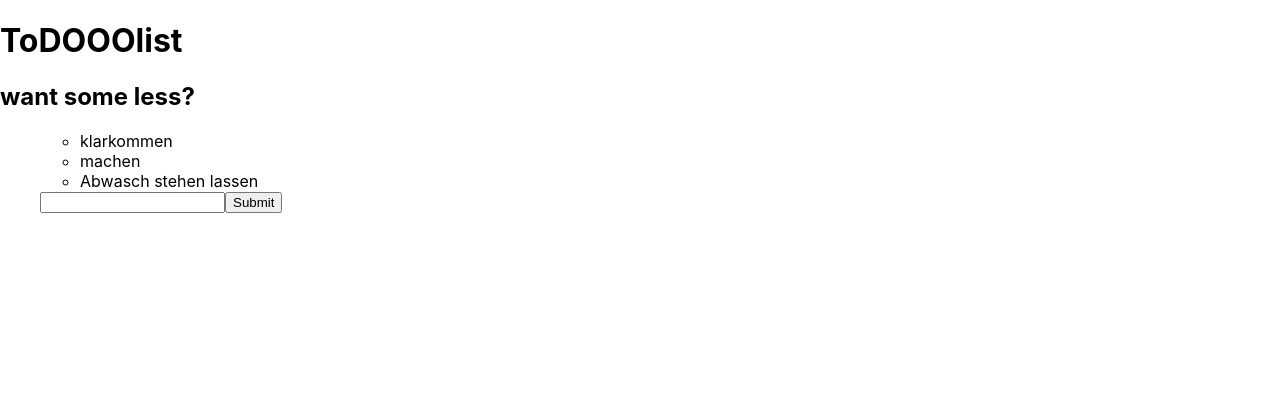
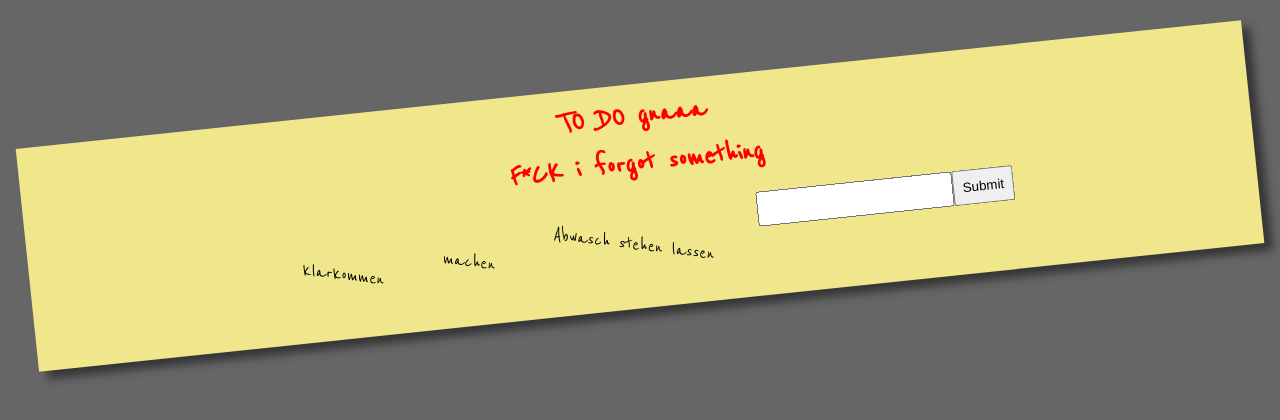
Before and after one commit to bumsausende/ToDoApp, a React (Vite) app: page / in a window 1280 px wide. Shown: the top 420 px of the page. Built offline with nearby package versions, Linux system fonts and the light colour scheme.

Commit message:
css added

```diff
--- a/src/App.css
+++ b/src/App.css
@@ -1,3 +1,38 @@
+@import url("https://fonts.googleapis.com/css2?family=Amatic+SC&family=Reenie+Beanie&display=swap");
+
+body {
+  margin: 60px auto;
+  background: #666;
+  color: #fff;
+}
+
+* {
+  margin: 0;
+  padding: 8px;
+}
+ul,
+li {
+  list-style: none;
+}
+ul {
+  display: flex;
+  flex-wrap: wrap;
+  justify-content: center;
+}
+
+ul li {
+  margin: 1em;
+  transform: rotate(13deg);
+}
+/*ul li:hover {
+  margin: 1em;
+  transform: rotate(13deg);
+  box-shadow: 10px 10px 7px rgba(0, 0, 0, 0.7);
+  transform: scale(1.25);
+  position: relative;
+  z-index: 5;
+}*/
+
 li {
   cursor: pointer;
 }
@@ -5,3 +40,40 @@ li {
 .ToDoItem--isDone {
   text-decoration: line-through;
 }
+.App {
+  font-family: "Reenie Beanie";
+  font-size: 16pt;
+  background-color: khaki;
+  color: rgb(255, 0, 0);
+  box-shadow: 8px 8px 8px rgba(33, 33, 33, 0.7);
+  transition: transform 0.15s linear;
+  transform: rotate(-6deg);
+}
+/*.App :hover {
+  box-shadow: 10px 10px 7px rgba(0, 0, 0, 0.7);
+  transform: scale(1.25);
+  position: relative;
+  z-index: 5;
+}*/
+
+.listOfToDos {
+  color: black;
+}
+
+.titleToDo {
+  display: flex;
+  flex-direction: row;
+  justify-content: center;
+  font-size: 24pt;
+}
+.secondTitleToDo {
+  display: flex;
+  justify-content: center;
+}
+
+.createToDo {
+  flex-direction: row;
+}
+
+form {
+}
--- a/src/App.jsx
+++ b/src/App.jsx
@@ -1,15 +1,14 @@
-import { ToDoList } from './Components/ToDoList'
-import './App.css'
+import { ToDoList } from "./Components/ToDoList";
+import "./App.css";
 
 export const App = () => {
-
-return (
+  return (
     <div className="App">
-      <h1> ToDOOOlist</h1>
-      <h2> want some less?</h2>
-    <ul>
-       <ToDoList />
-    </ul>
+      <h1 className="titleToDo"> TO DO gnaaa</h1>
+      <h2 className="secondTitleToDo"> F*CK i forgot something</h2>
+      <ul className="listOfToDos">
+        <ToDoList />
+      </ul>
     </div>
   );
 };
--- a/src/Components/ToDoItem.jsx
+++ b/src/Components/ToDoItem.jsx
@@ -1,7 +1,9 @@
 import { useState, useEffect } from "react";
+import { useLocalStorageState } from "../utils/localStorage";
 
-export const ToDoItem = ({ name }) => {
-  const [isDone, setIsDone] = useState(false);
+//umbenennen des Hooks und Key vergeben!
+export const ToDoItem = ({ name, id }) => {
+  const [isDone, setIsDone] = useLocalStorageState(`isDoneState ${id}`, false);
 
   return (
     <li
--- a/src/Components/ToDoList.jsx
+++ b/src/Components/ToDoList.jsx
@@ -1,28 +1,26 @@
 import { useEffect, useState } from "react";
 import { ToDoItem } from "./ToDoItem";
 import { CreateToDo } from "./CreateToDo";
-import { getItem, setItem } from "../utils/localStorage";
+import { getItem, setItem, useLocalStorageState } from "../utils/localStorage";
 
-// now with getItems
+/*
+mit F2 werden alle ToDos durch State ersetzt
+Todolist stored below useEffects, Array durch customHook ersetzn
+now with getItems with useState[ToDos, setToDos] = useState(
+getItem("ToDos"*/
+
 export const ToDoList = () => {
-  const [ToDos, setToDos] = useState(
-    getItem("ToDos", [
-      { id: 0, name: "klarkommen" },
-      { id: 1, name: "machen" },
-      { id: 2, name: "Abwasch stehen lassen" },
-    ])
-  );
-  //setItem useEFFECT
-
-  useEffect(() => {
-    setItem("ToDos", ToDos);
-  }, [ToDos]);
-
+  const [ToDos, setToDos] = useLocalStorageState("todos", [
+    { id: 0, name: "klarkommen" },
+    { id: 1, name: "machen" },
+    { id: 2, name: "Abwasch stehen lassen" },
+  ]);
+  /*now the rendering happens- at <CreateToDo*/
   return (
     <>
       <ul>
         {ToDos.map(({ id, name }) => (
-          <ToDoItem key={id} name={name} />
+          <ToDoItem key={id} id={id} name={name} />
         ))}
       </ul>
       <CreateToDo
--- a/src/utils/localStorage.js
+++ b/src/utils/localStorage.js
@@ -1,3 +1,6 @@
+import { useEffect, useState } from "react";
+//helper files in here
+
 export const setItem = (key, value) => {
   localStorage.setItem(key, JSON.stringify(value));
 };
@@ -9,3 +12,12 @@ export const getItem = (key, defaultValue) => {
   setItem(key, defaultValue);
   return defaultValue;
 };
+//
+
+export const useLocalStorageState = (key, defaultValue) => {
+  const [state, setState] = useState(getItem(key, defaultValue));
+  useEffect(() => {
+    setItem(key, state);
+  }, [state]);
+  return [state, setState];
+};
```
